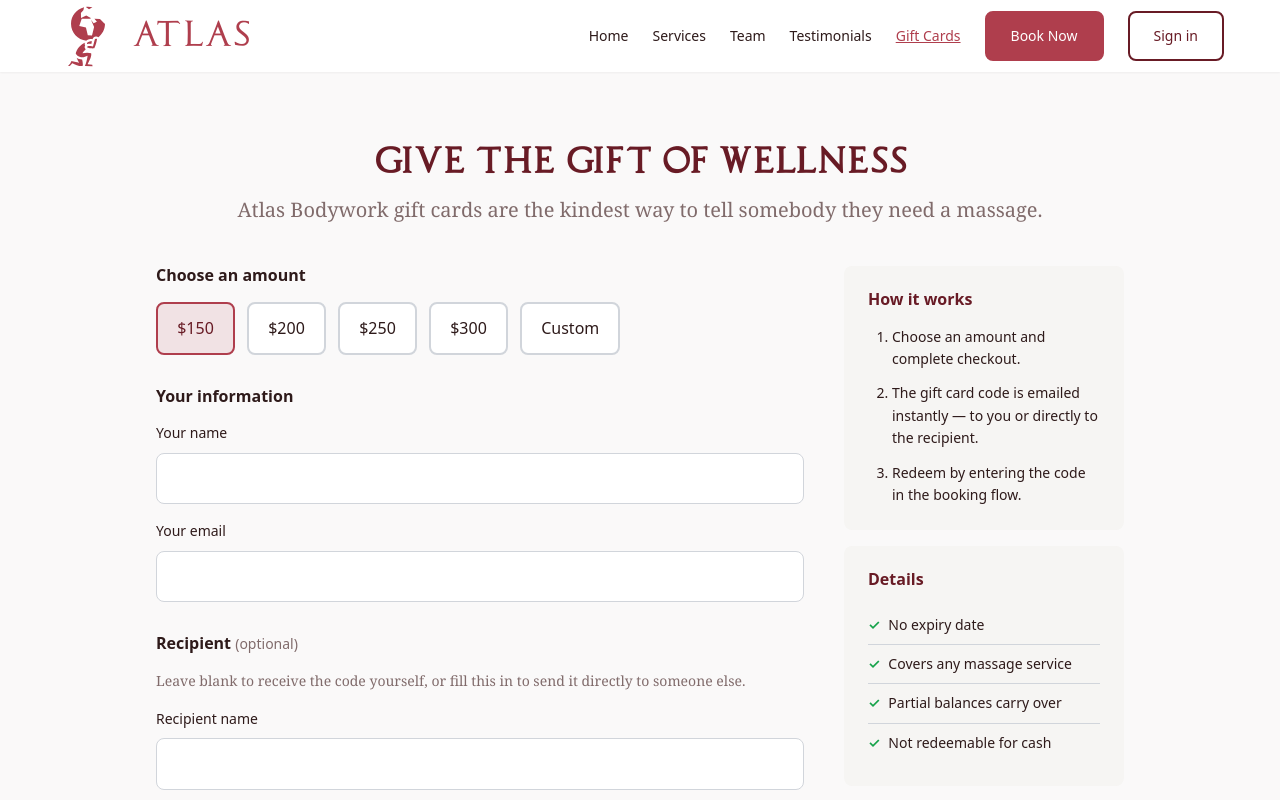
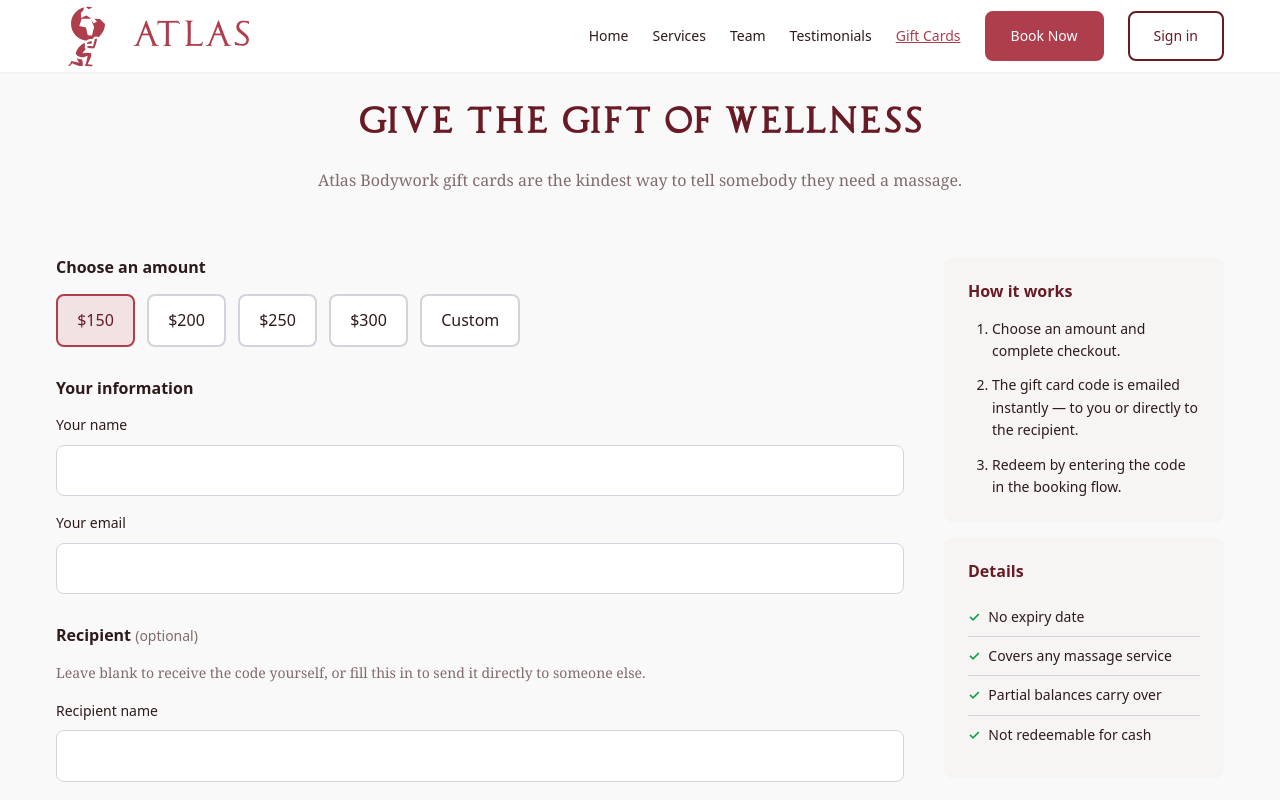
Before and after one commit to benmvachon/atlasmassage, a React (Vite) app in the folder apps/web/: page /gift-cards in a window 1280 px wide. Shown: the top 800 px of the page. Built offline with nearby package versions, Linux system fonts and the light colour scheme; no server answers.

Commit message:
fix giftcard page style

```diff
--- a/apps/web/src/pages/GiftCardsPage.jsx
+++ b/apps/web/src/pages/GiftCardsPage.jsx
@@ -62,15 +62,15 @@ export default function GiftCardsPage() {
   }
 
   return (
-    <div className="gift-cards-page container">
-      <div className="gift-cards-page__hero">
-        <h1 className="gift-cards-page__title">Give the Gift of Wellness</h1>
-        <p className="gift-cards-page__subtitle">
+    <div className="page page--gift-cards container">
+      <div className="page--gift-cards__hero">
+        <h1 className="page--gift-cards__title">Give the Gift of Wellness</h1>
+        <p className="page--gift-cards__subtitle">
           Atlas Bodywork gift cards are the kindest way to tell somebody they need a massage.
         </p>
       </div>
 
-      <div className="gift-cards-page__layout">
+      <div className="page--gift-cards__layout">
         <form className="gift-card-form" onSubmit={handleSubmit} noValidate>
           <section className="gift-card-form__section">
             <h2 className="gift-card-form__section-title">Choose an amount</h2>
@@ -210,7 +210,7 @@ export default function GiftCardsPage() {
           </p>
         </form>
 
-        <aside className="gift-cards-page__info">
+        <aside className="page--gift-cards__info">
           <div className="gift-card-info-card">
             <h3>How it works</h3>
             <ol className="gift-card-info-steps">
--- a/apps/web/src/styles/components/_gift-cards.scss
+++ b/apps/web/src/styles/components/_gift-cards.scss
@@ -3,26 +3,29 @@
 
 // ── Gift Cards purchase page ───────────────────────────────────────────────────
 
-.gift-cards-page {
-  padding: $space-10 $space-4;
-  max-width: 1000px;
+.page--gift-cards {
+  max-width: $container-max-width;
+  margin: 0 auto;
 
   &__hero {
+    max-width: 680px;
+    margin: 0 auto $space-16;
     text-align: center;
-    margin-bottom: $space-10;
   }
 
   &__title {
     font-family: $font-family-logo;
     font-size: $font-size-2xl;
     color: $color-primary-dark;
-    margin-bottom: $space-3;
+    margin-bottom: $space-6;
+    letter-spacing: 0.04em;
   }
 
   &__subtitle {
-    font-size: $font-size-lg;
+    font-family: $font-family-base;
+    font-size: $font-size-md;
+    line-height: 1.75;
     color: $color-text-muted;
-    font-family: $font-family-base;
   }
 
   &__layout {
```
